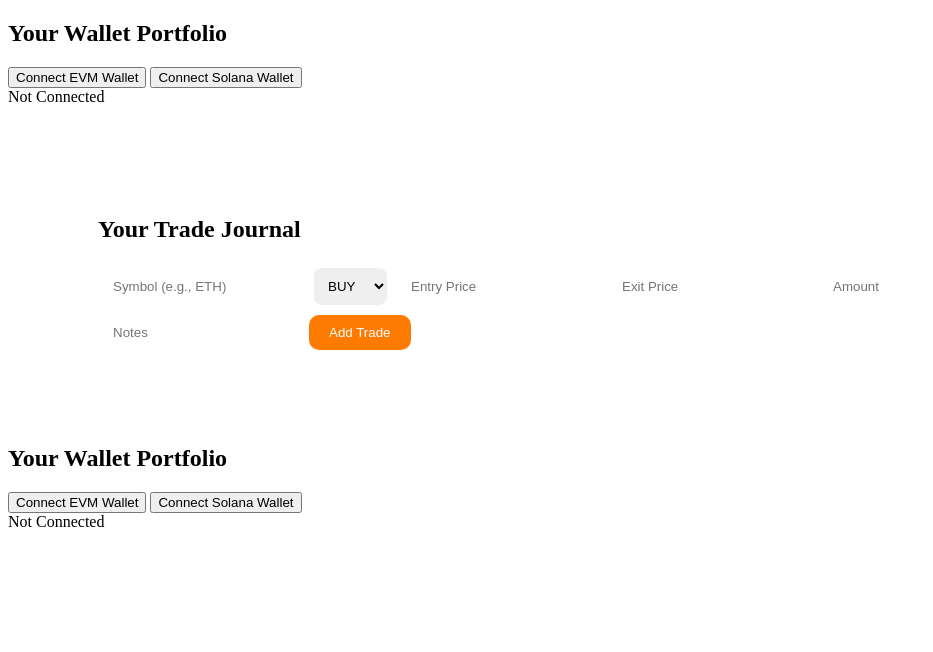
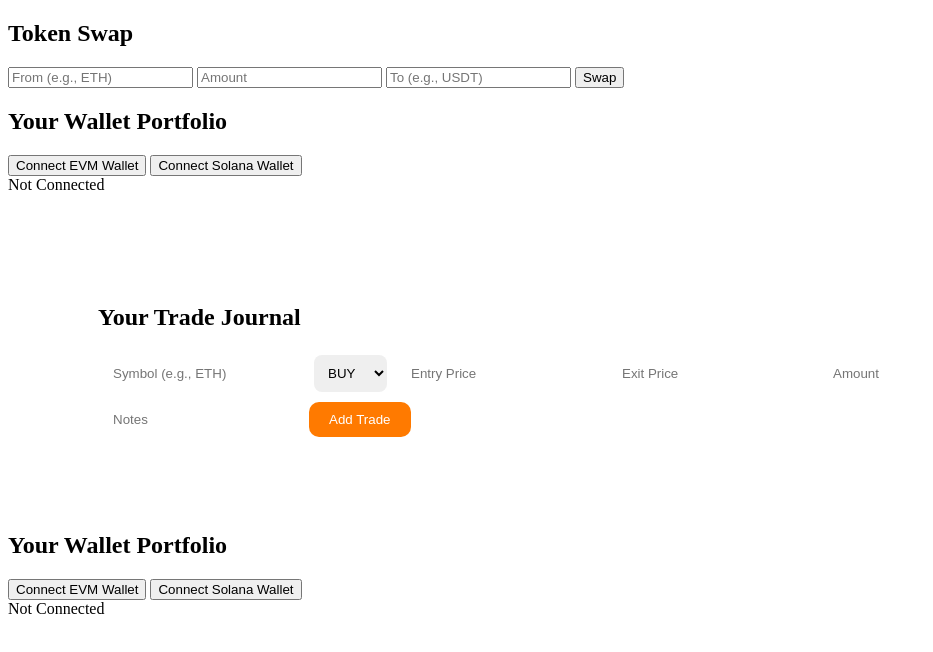
Before and after one commit to yoyosharjeel621-collab/psychic-potato, a plain HTML site: page frontend/index.html in a window 1280 px wide. Shown: the whole page, without its empty margins (0-933 px from the left). Drawn offline with Linux system fonts and the light colour scheme; files that its build step writes are made by us from their sources; a script that the page names is missing.

Commit message:
Update index.html

```diff
--- a/frontend/index.html
+++ b/frontend/index.html
@@ -6,7 +6,21 @@
   <title>DexInsight | Trading Journal</title>
   <link rel="stylesheet" href="css/style.css">
 </head>
-<body>
+<body
+
+  <section class="swap">
+  <h2>Token Swap</h2>
+
+  <div class="swap-box">
+    <input type="text" id="fromToken" placeholder="From (e.g., ETH)">
+    <input type="number" id="fromAmount" placeholder="Amount">
+    <input type="text" id="toToken" placeholder="To (e.g., USDT)">
+    <button class="btn primary" onclick="swapTokens()">Swap</button>
+  </div>
+
+  <div id="swapResult"></div>
+</section>
+
 <section class="portfolio">
   <h2>Your Wallet Portfolio</h2>
 
```
